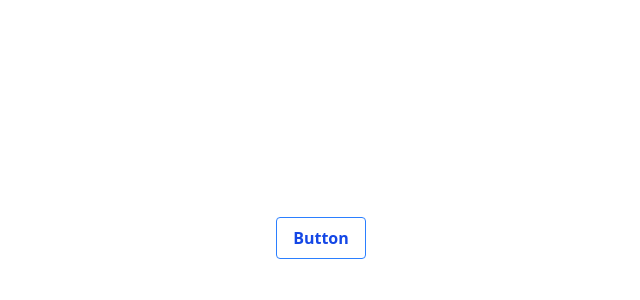
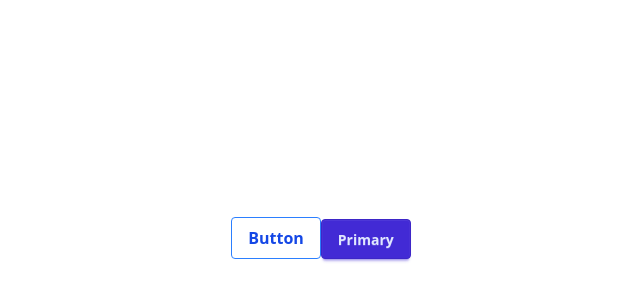
Before and after one commit to ChathuraD1392/pure-velocity, a React (Vite) app: page / in a window 1280 px wide. Shown: the part 162-462 px from the top of the page, without its empty margins (319-959 px from the left). Built offline with nearby package versions, Linux system fonts and the light colour scheme.

Commit message:
setup daisy ui and essential libraries

```diff
--- a/package.json
+++ b/package.json
@@ -13,6 +13,8 @@
     "@tailwindcss/vite": "^4.1.17",
     "react": "^19.2.0",
     "react-dom": "^19.2.0",
+    "react-icons": "^5.5.0",
+    "react-router-dom": "^7.9.6",
     "tailwindcss": "^4.1.17"
   },
   "devDependencies": {
@@ -21,6 +23,7 @@
     "@types/react": "^19.2.5",
     "@types/react-dom": "^19.2.3",
     "@vitejs/plugin-react": "^5.1.1",
+    "daisyui": "^5.5.5",
     "eslint": "^9.39.1",
     "eslint-plugin-react-hooks": "^7.0.1",
     "eslint-plugin-react-refresh": "^0.4.24",
--- a/src/App.tsx
+++ b/src/App.tsx
@@ -7,6 +7,7 @@ function App() {
         <button className="bg-transparent hover:bg-blue-500 text-blue-700 font-semibold hover:text-white py-2 px-4 border border-blue-500 hover:border-transparent rounded">
           Button
         </button>
+        <button className="btn btn-primary">Primary</button>
       </div>
     </>
   );
--- a/src/index.css
+++ b/src/index.css
@@ -1,4 +1,5 @@
 @import "tailwindcss";
+@plugin "daisyui";
 
 :root {
   font-family: system-ui, Avenir, Helvetica, Arial, sans-serif;
```
Also changed, not shown: 1 other file (tests, documents, lock files or other folders).
